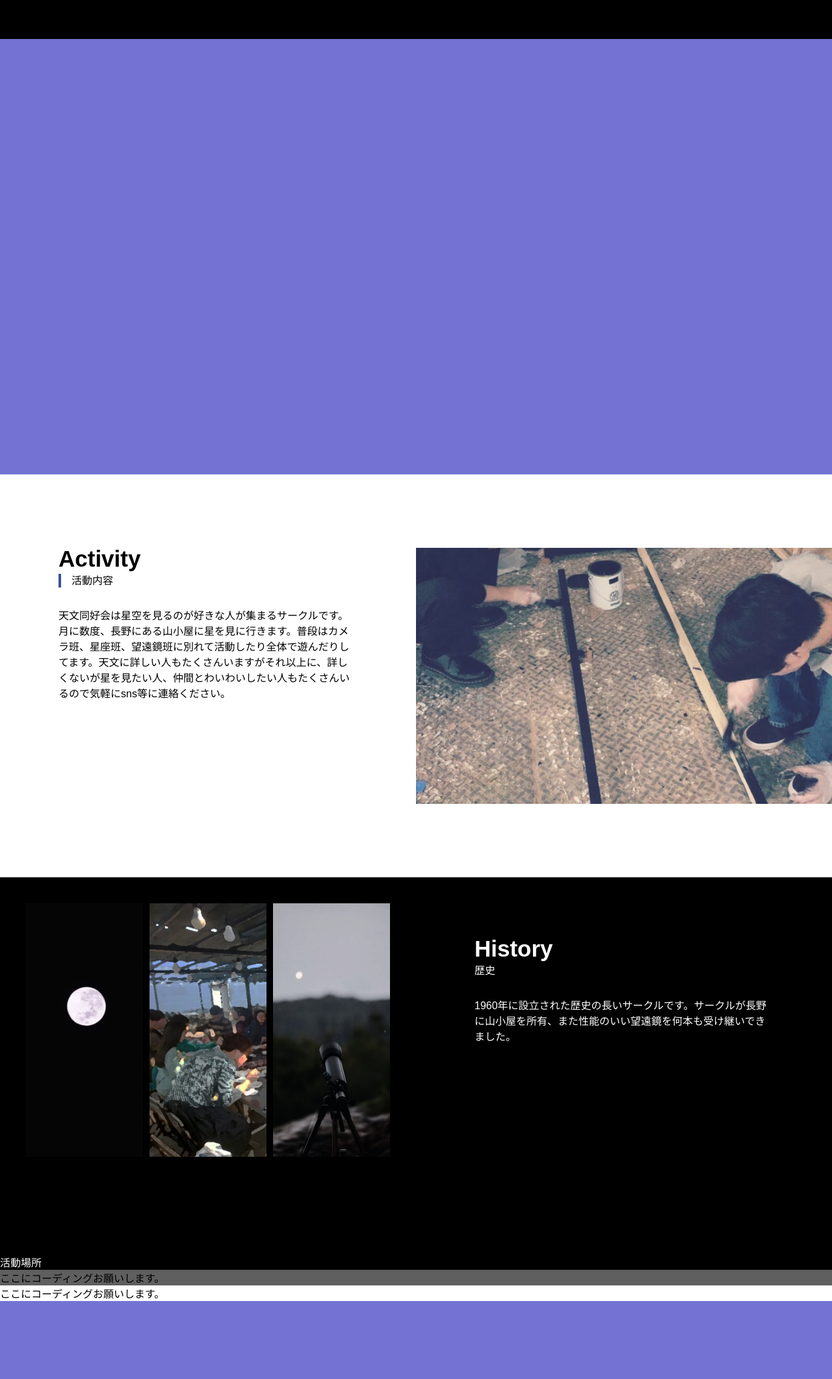
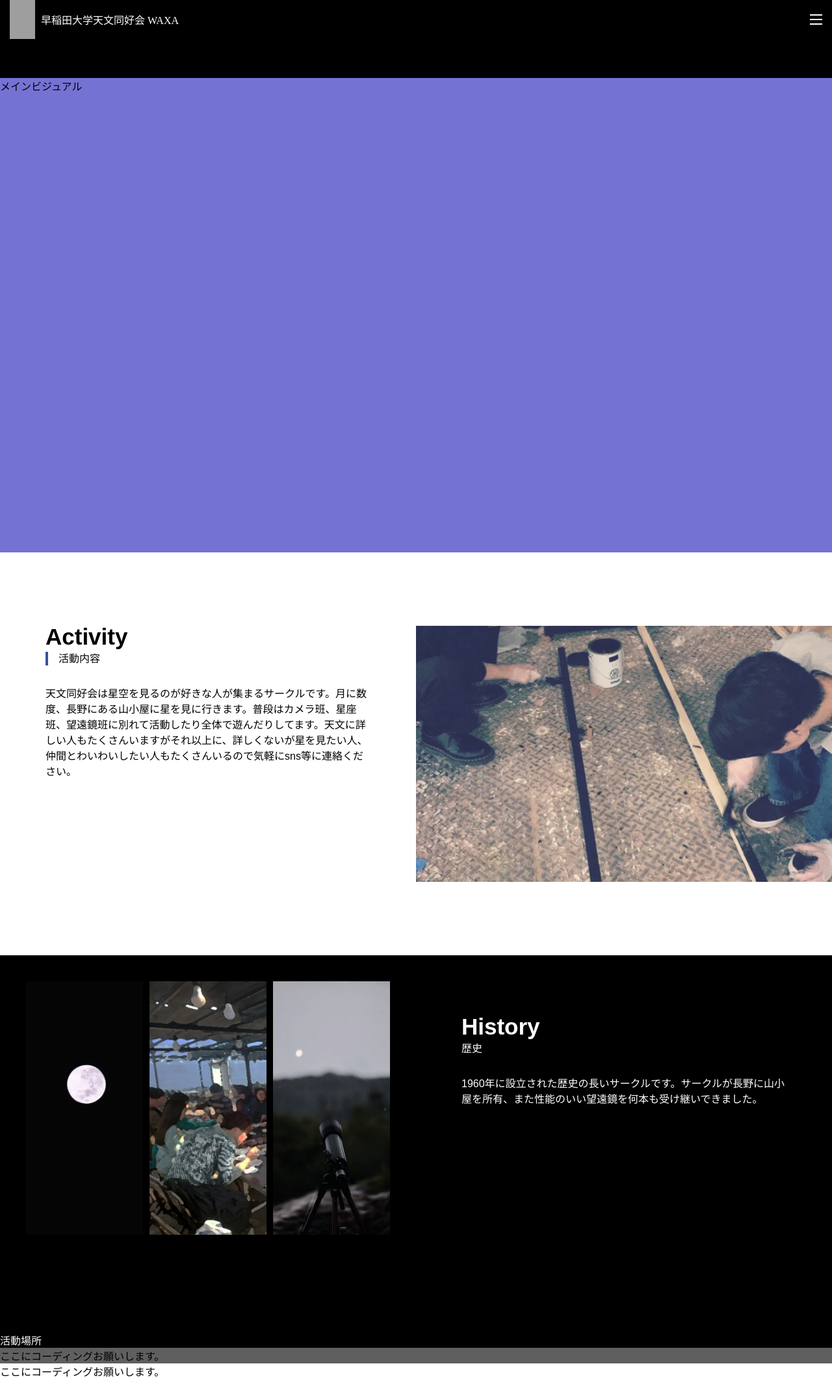
Before and after one commit to winc1980/waxaHP, a WordPress theme: template home.php in a window 1280 px wide. Shown: the whole page at 65% size. Before the commit the page ends 2002 px from the top, so only its background shows below. Run offline with PHP 8.4 and a stand-in for WordPress, Linux system fonts and the light colour scheme; the site name, menu and one post (Sample post) are stand-ins, and other content is empty; grey boxes are pictures that could not be loaded.

Commit message:
sp header 完成
ページ内リンクに飛んだとき、ヘッダーがコンテンツにかぶってしまっているという問題があるが、取り敢えず完成。
ハンバーガーメニューを押してリストが出てきた状態で、画面をタップしたらリストがしまわれるようにしたい。

```diff
--- a/style.css
+++ b/style.css
@@ -12,18 +12,16 @@ SP表示
 /*-----------------------------------------------
 ブロックの基底要素
 -----------------------------------------------*/
-body * {
+body  {
     font-family: 'Noto Sans JP', sans-serif !important;
     box-sizing: border-box;
     text-decoration: none;
+    font-size: 1.6rem;
+    margin: 0;
 }
 html {
     font-size: 62.5%;
     font-family: 'Noto Sans', serif;
-}
-body {
-    font-size: 1.6rem;
-    margin: 0;
 }
 
 p {
@@ -68,7 +66,8 @@ img{
 ヘッダー
 -----------------------------------------------*/
 header {
-    position: fixed;
+    position: sticky;
+    z-index: 100; /* position:relativeを指定する要素よりヘッダーが下にならないようにする */
     top: 0;
     width: 100%;
     height: 6rem;
@@ -91,21 +90,20 @@ header {
     color: #ffffff;
     font-size: 1.6rem;
     text-align: center;
-    margin-left: 1.1rem;
-    padding-top: 0.6rem;
+    margin-left: 0.9rem;
+    padding-top: 0.7rem;
+    object-fit: contain;
 }
 
 .header_menu-btn {
-    position:fixed;
+    position: absolute;
     top: 0;
-    right: 0.4rem;
+    right: 0;
     display: flex;
     height: 6rem;
-    width: 6rem;
+    width: 5rem;
     justify-content: center;
     align-items: center;
-    z-index: 90;
-    background-color: #000000;
 }
 .header_menu-btn span,
 .header_menu-btn span:before,
@@ -113,16 +111,15 @@ header {
     content: '';
     display: block;
     height: 0.2rem;
-    width: 2.5rem;
-    border-radius: 0.3rem;
+    width: 1.9rem;
     background-color: #ffffff;
     position: absolute;
 }
 .header_menu-btn span:before {
-    bottom: 8px;
+    bottom: 0.7rem;
 }
 .header_menu-btn span:after {
-    top: 8px;
+    top: 0.7rem;
 }
 
 #header_menu-btn-check:checked ~ .header_menu-btn span {
@@ -143,24 +140,22 @@ header {
 
 .header_menu-content {
     width: 100%;
-    height: 30rem;
+    height: 25rem;
     position: fixed;
-    bottom: 6rem;
-    bottom: 100%;/*leftの値を変更してメニューを画面外へ*/
-    z-index: 80;
+    bottom: 100%;/*bottomの値を変更してメニューを画面外へ*/
     background-color: #000000;
-    transition: all 0.5s;/*アニメーション設定*/
 }
 .header_menu-content ul {
     display: list-item;
     list-style: none;
-    padding: 0 1rem;
+    padding: 0;
+    margin: 0;
 }
 .header_menu-content ul li {
     text-align: center;
     list-style: none;
 }
-.header_menu-content ul li a {
+.header_menu-content ul li label {
     display: block;
     width: 100%;
     font-size: 15px;
@@ -171,9 +166,8 @@ header {
     position: relative;
 }
 
-
-#header_menu-btn-check:checked ~ .header_menu-content {
-    top: 6rem;/*メニューを画面内へ*/
+#header_menu-btn-check:checked ~ .header_menu-content { /* チェックボックスがついたとき、メニューが画面に表示される。 */
+    top: 6rem;/*メニューを画面内へ。上から6rem*/
 }
 
 /*-----------------------------------------------
@@ -197,6 +191,7 @@ main {
     background: rgb(255, 255, 255);
     padding: 40px 0;
     position: relative;
+    z-index: 50;
 }
 
 #activity .container {
```
Also changed, not shown: index.html (+10 -8 lines), 1 other file.
